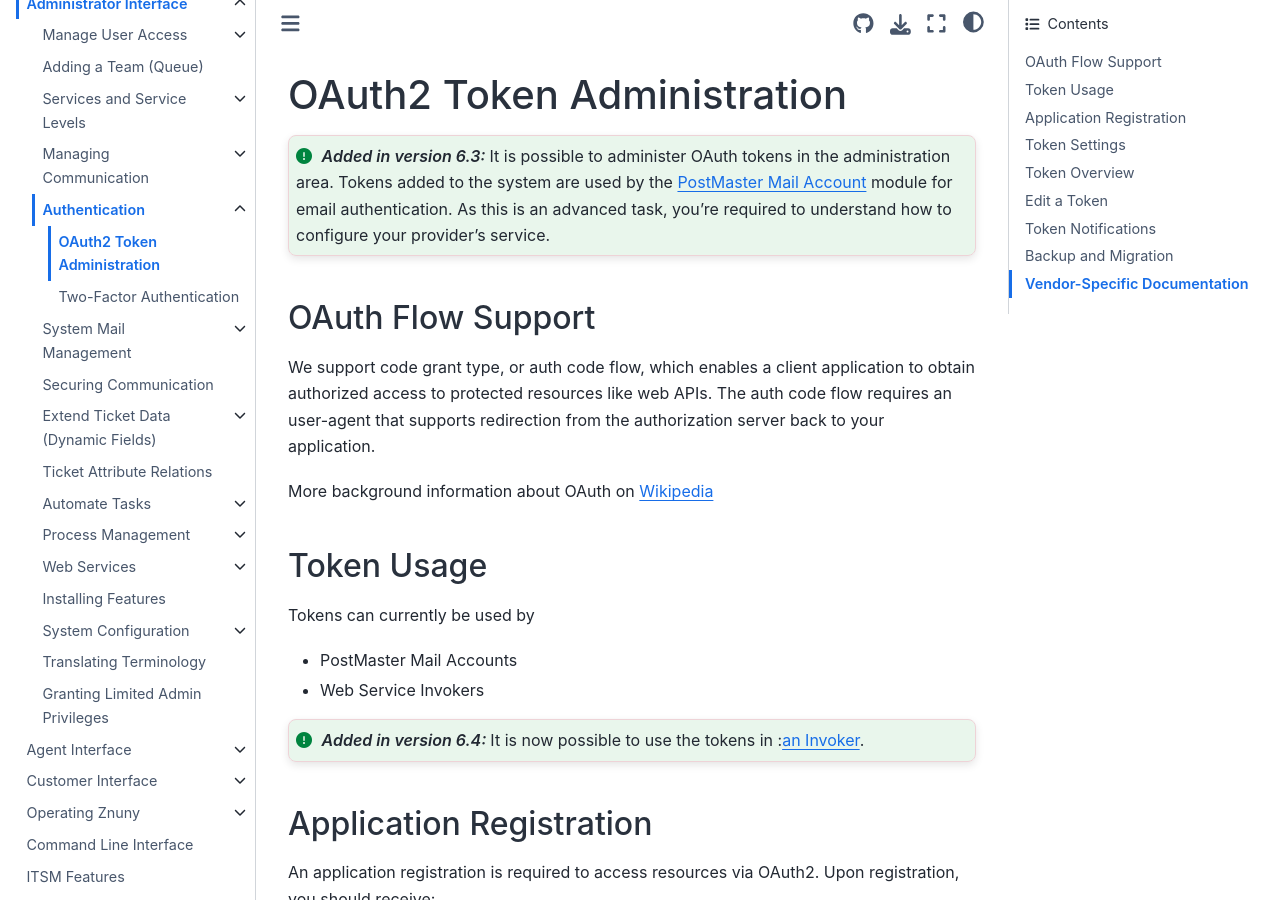
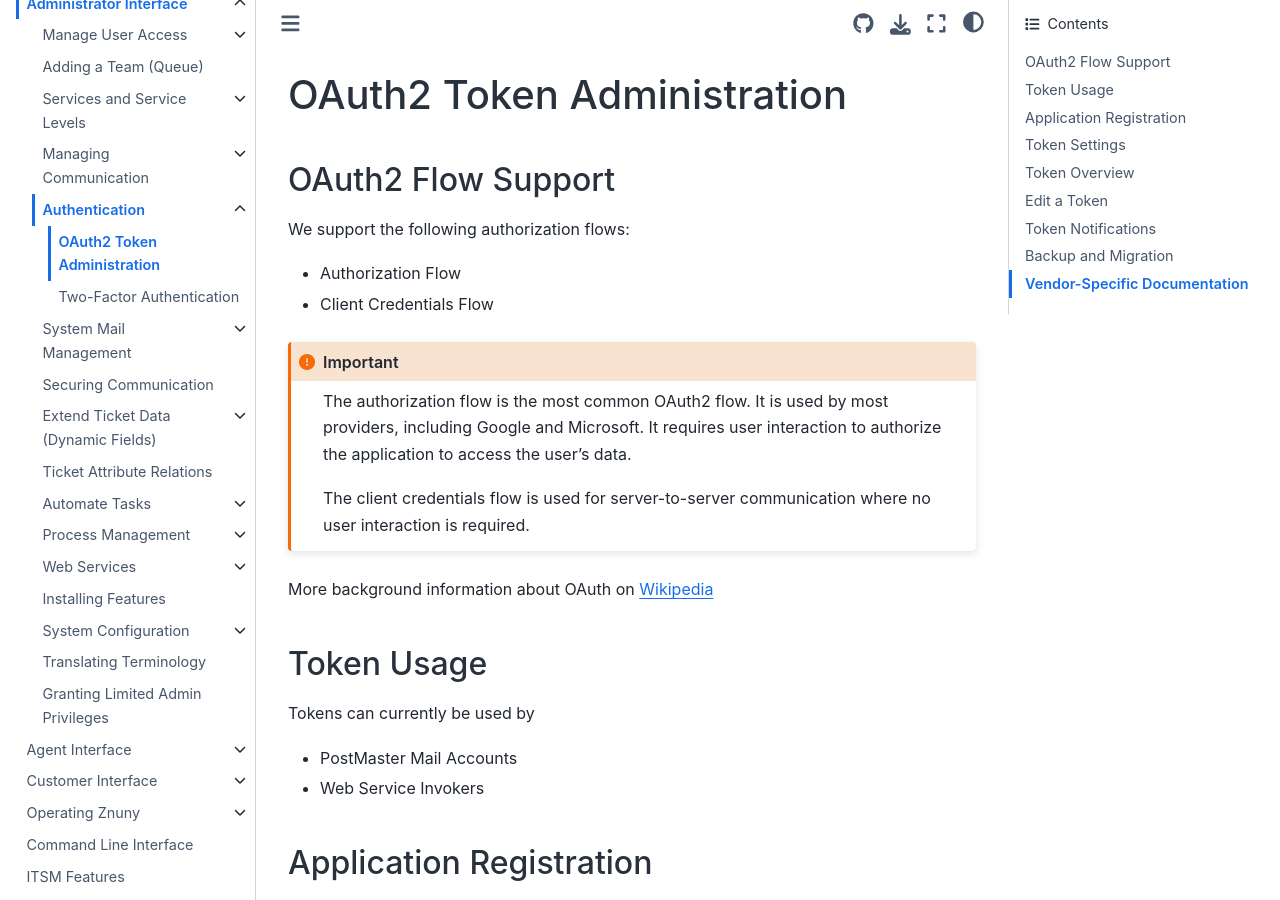
Before and after one commit to znuny/manual, a Sphinx documentation site: the page built from source/admin/authentication/token/index.rst, in a window 1280 px wide and 900 px high. Built offline with Sphinx 7.4.7 and the Sphinx Book theme 1.1.4, drawn with Linux system fonts in a browser that asks for light colours; pages that are not in the unit, such as notebooks, are missing from menus; some of the changed text lies outside the part shown.

Commit message:
Znuny 7.2: OAuth2 Credential Flow

```diff
--- a/source/admin/authentication/token/index.rst
+++ b/source/admin/authentication/token/index.rst
@@ -3,16 +3,21 @@
 OAuth2 Token Administration
 ###########################
 
-.. versionadded:: 6.3
+OAuth2 Flow Support
+*******************
 
-   It is possible to administer OAuth tokens in the administration area. Tokens added to the system are used by the :ref:`PostMaster Mail Account <PageNavigation email_postmaster_mail_account>` module for email authentication.
+We support the following authorization flows:
 
-   As this is an advanced task, you're required to understand how to configure your provider's service.
+* Authorization Flow
+* Client Credentials Flow
 
-OAuth Flow Support
-******************
 
-We support code grant type, or auth code flow, which enables a client application to obtain authorized access to protected resources like web APIs. The auth code flow requires an user-agent that supports redirection from the authorization server back to your application.
+.. important::
+
+    The authorization flow is the most common OAuth2 flow. It is used by most providers, including Google and Microsoft.
+    It requires user interaction to authorize the application to access the user's data.
+
+    The client credentials flow is used for server-to-server communication where no user interaction is required.
 
 More background information about OAuth on `Wikipedia <https://en.wikipedia.org/wiki/OAuth>`_
 
@@ -23,10 +28,6 @@ Tokens can currently be used by
 
 * PostMaster Mail Accounts
 * Web Service Invokers
-
-.. versionadded:: 6.4
-
-    It is now possible to use the tokens in ::ref:`an Invoker <AuthenticationMethod generic_interface_invoker>`.
 
 Application Registration
 ************************
@@ -77,7 +78,7 @@ Adding a token will generates a YAML configuration in the database. This file ha
 .. image:: images/oauth2_admin_add.png
     :alt: Image Add Token
 
-The following fields are needed:
+The following fields are needed, depending on the OAuth2 flow:
 
 Name
     A name for the token.
@@ -88,13 +89,11 @@ Client ID
 Client secret
     Your client secret. (The application’s own password.)
 
-.. versionadded:: 6.4.4
+URL
+    Enter the endpoints required for authorization, token, and/or token refresh.
 
-    URL *
-        Enter the endpoints required for authorization, token, and token refresh.
-
-    Scope
-        Add the scope for the token.
+Scope
+    Add the scope for the token.
 
 Validity
     The validity of the setting.
@@ -153,16 +152,11 @@ Vendor-Specific Documentation
 
 .. important::
 
-    Redirect URI: The redirect_uri for Znuny is built from the system variables in the following manner:
+    Redirect URI
+        The redirect_uri for Znuny is built from the system variables in the following manner:
 
     ``${HttpType}://${FQDN}/${ScriptAlias}/get-oauth2-token-by-authorization-code.pl``
 
     i.e.
 
     ``https://znuny.example.com/otrs/get-oauth2-token-by-authorization-code.pl``
-
-.. versionadded:: 6.4
-
-    Starting in this release, we've added a special switch to conform to Microsoft's requirement for POP3 and OAuth2. This is pre-configured for the hosts listed in the `Microsoft KBA <https://support.microsoft.com/en-us/office/pop-imap-and-smtp-settings-8361e398-8af4-4e97-b147-6c6c4ac95353>`_. Hosts that need a separate info about authentication method and token (instead of both in one line) can be added to the system configuration option. ``MailAccount::POP3::Auth::SplitOAuth2MethodAndToken::Hosts``
-
-    Most commonly needed for Office365.
```
Also changed, not shown: source/admin/servicemanagement/servicelevels/index.rst (added, +33 -0 lines).
